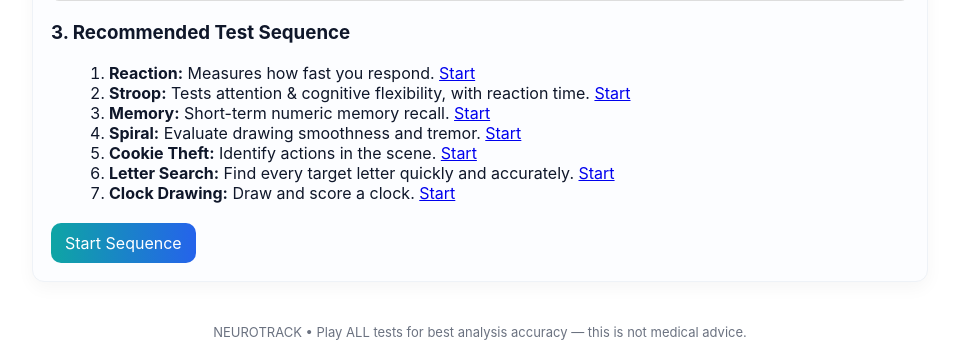
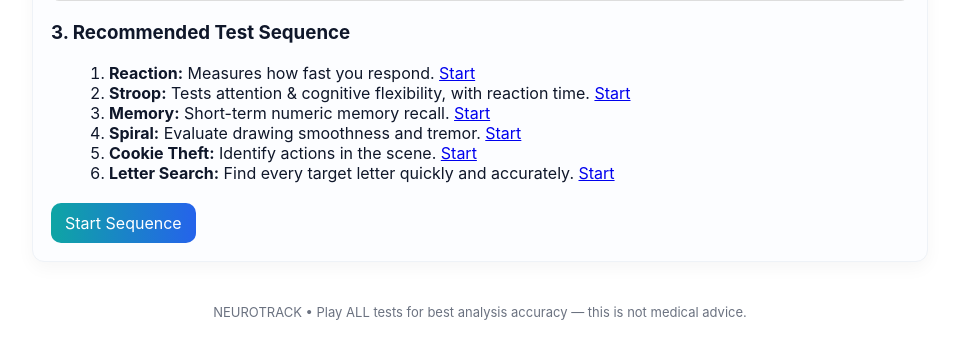
Before and after one commit to Amankesarwani2202/neurotrack, a Flask app: page / in a window 1280 px wide. Shown: the part 781-1133 px from the top of the page, without its empty margins (160-1119 px from the left). After the commit the page ends 1101 px from the top, so only its background shows below. Run offline with Flask 3, Linux system fonts and the light colour scheme.

Commit message:
Remove Clock Drawing from test sequence

```diff
--- a/templates/index.html
+++ b/templates/index.html
@@ -49,7 +49,6 @@
       <li><b>Spiral:</b> Evaluate drawing smoothness and tremor. <a href="/spiral">Start</a></li>
       <li><b>Cookie Theft:</b> Identify actions in the scene. <a href="/cookie-theft">Start</a></li>
       <li><b>Letter Search:</b> Find every target letter quickly and accurately. <a href="/letter-search">Start</a></li>
-      <li><b>Clock Drawing:</b> Draw and score a clock. <a href="/clock">Start</a></li>
     </ol>
 
     <div class="row" style="margin-top:20px">
```
